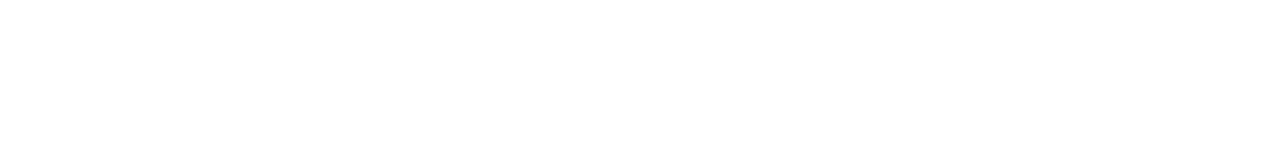
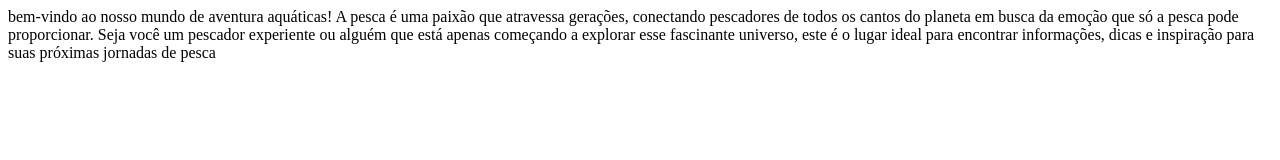
Before and after one commit to JAPADA-ZW/sitehigor, a plain HTML site: page index.html in a window 1280 px wide. Drawn offline with Linux system fonts and the light colour scheme.

Commit message:
adiçao de texto

```diff
--- a/index.html
+++ b/index.html
@@ -1 +1,5 @@
-<p></p>
+<p>bem-vindo ao nosso mundo de aventura aquáticas! A pesca é uma paixão que atravessa gerações,
+conectando pescadores de todos os cantos do planeta em busca da emoção que só a pesca pode proporcionar.
+Seja você um pescador experiente ou alguém que está apenas começando a explorar esse fascinante universo,
+este é o lugar ideal para encontrar informações, dicas e inspiração para suas próximas jornadas de pesca
+    </p>
```
